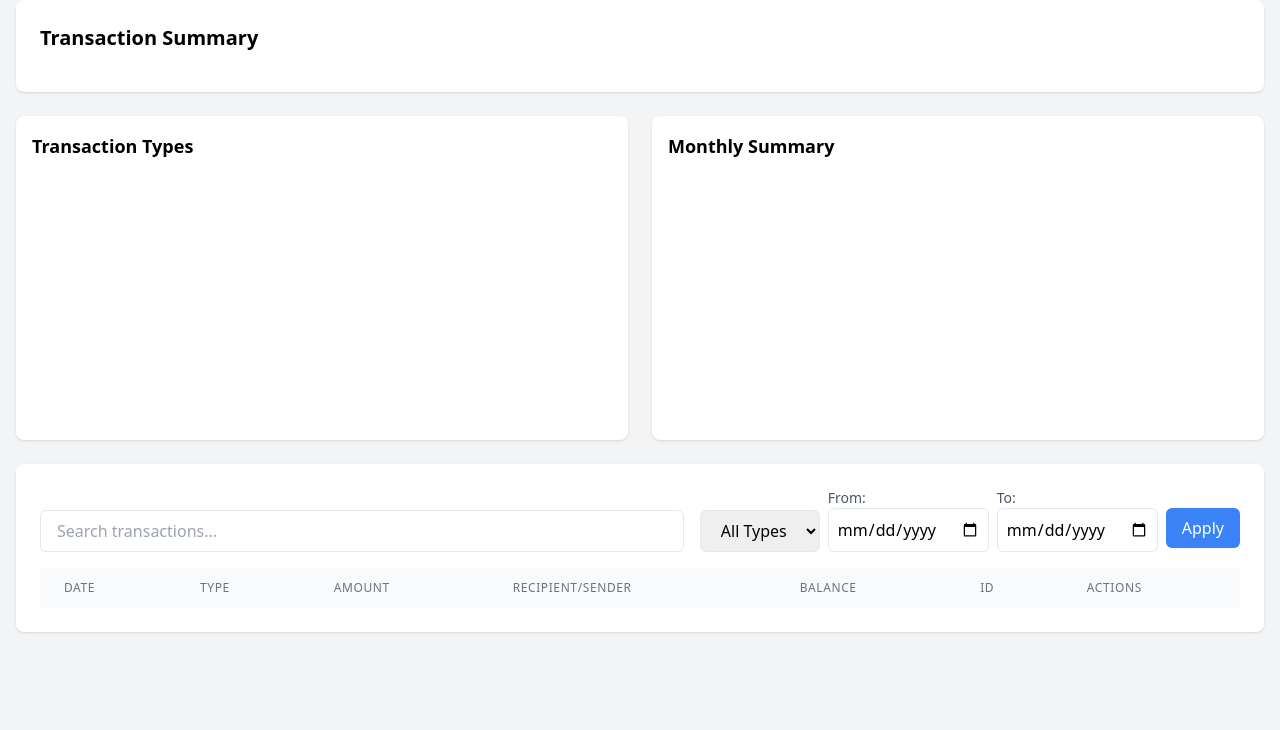
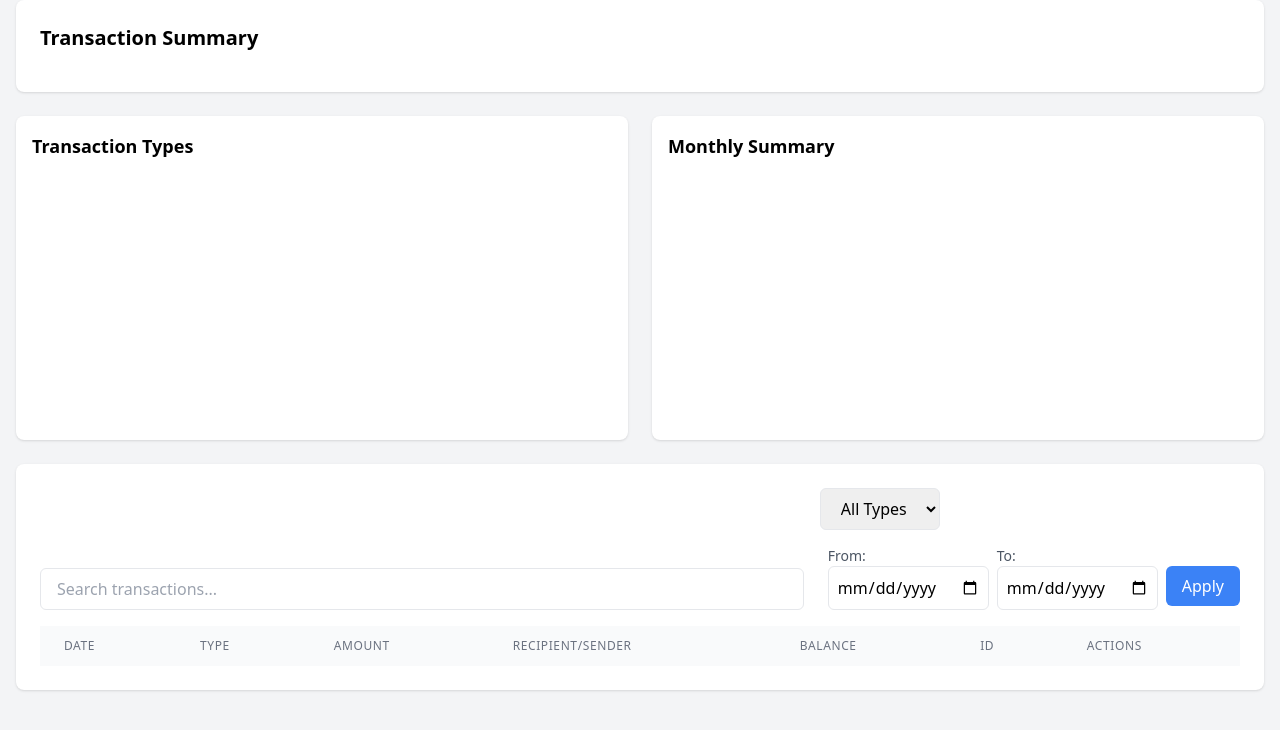
Before and after one commit to MohamDahALU/momo-analysis, a website: page public/index.html in a window 1280 px wide. Shown: the part 92-822 px from the top of the page. Before the commit the page ends 800 px from the top, so only its background shows below. Drawn offline with nearby package versions, Linux system fonts and the light colour scheme; no server answers.

Commit message:
fix: ui thing and add refresh script

```diff
--- a/public/index.html
+++ b/public/index.html
@@ -39,7 +39,7 @@
                     <input type="text" id="searchInput" placeholder="Search transactions..."
                            class="px-4 py-2 border rounded-md w-full focus:outline-none focus:ring-2 focus:ring-blue-500">
                 </div>
-                <div class="flex space-x-2 items-end">
+                <div class="flex space-x-2 items-end flex-wrap gap-y-4">
                     <div>
                         <select id="typeFilter" class="px-4 py-2 border rounded-md focus:outline-none focus:ring-2 focus:ring-blue-500">
                             <option value="">All Types</option>
```
Also changed, not shown: 1 other file.
